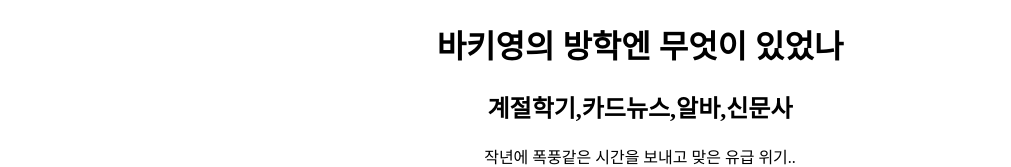
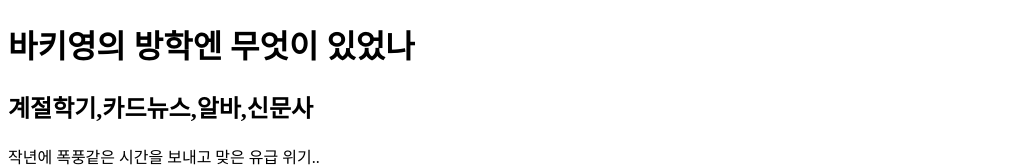
Before and after one commit to akfalwkfalwkf/hzer00dpas, a plain HTML site: page index.html in a window 1280 px wide. Shown: the top 167 px of the page, without its empty margins (0-1011 px from the left). Drawn offline with Linux system fonts and the light colour scheme.

Commit message:
Update index.html

```diff
--- a/index.html
+++ b/index.html
@@ -1,11 +1,10 @@
 <!doctype html>
-      <html>
-	      <CENTER>
-	<head>
+             <html>
+       <head>
 		<title>바키영의 방학</title>
 		</head>
 	<body>
-		<h1>바키영의 방학엔 무엇이 있었나</h1>
+		<h1><blink>바키영의 방학엔 무엇이 있었나</blink></h1>
 		<h2><div>계절학기,카드뉴스,알바,신문사</div></h2>
 		<p>작년에 폭풍같은 시간을 보내고 맞은 유급 위기..</p>
 		<p>절대 유급은 하고 싶지 않아서 계절학기를 들었다</p>
@@ -20,4 +19,3 @@
 		<p>그래도 더 신문다워져서 좋다.</p>
 		<p>사회부 부장이 됐는데, 특성상 많이 바뀌는 사회부 지면을 책임지기 좀 힘들었던 것 같다.</p>
 		</body>
-	      </CENTER>
```
